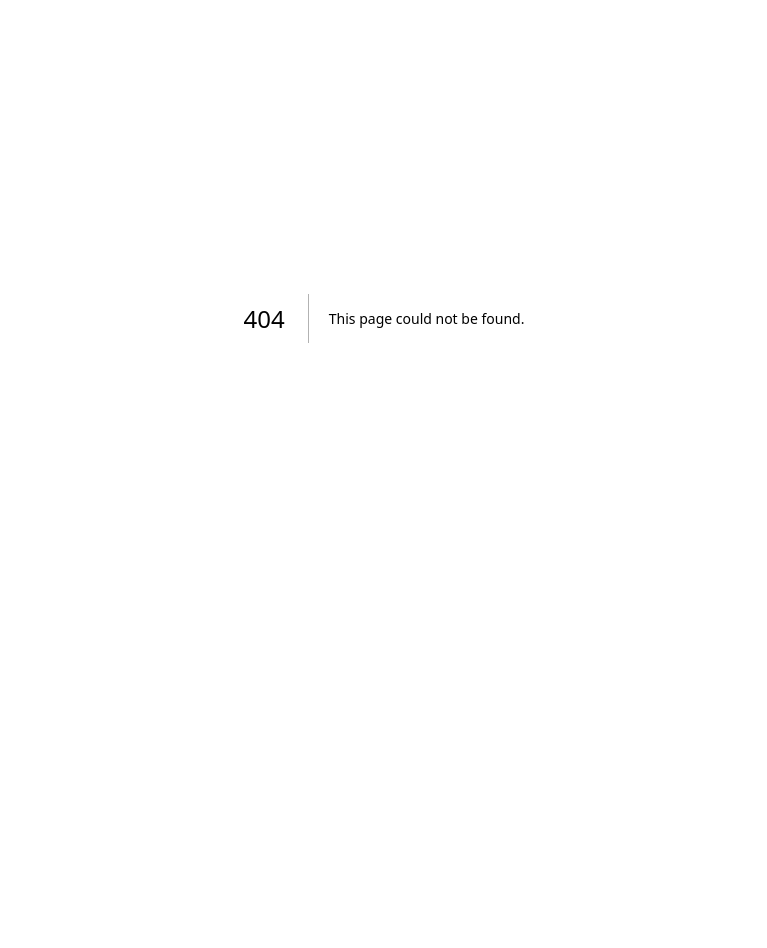
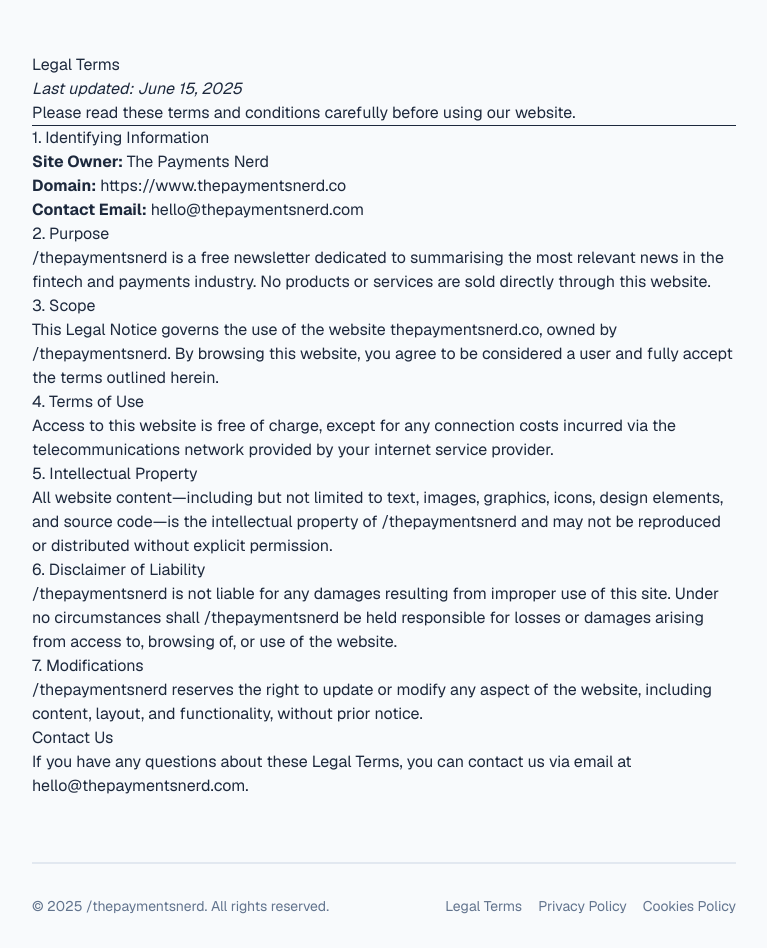
Before and after one commit to cesarhdzmorado/thepaymentsnerdv2, a Next.js app in the folder web/: page /legal in a window 1280 px wide. Before the commit this address had no page. Shown: the part 82-1030 px from the top of the page, without its empty margins (256-1023 px from the left). Before the commit the page ends 800 px from the top, so only its background shows below. Built offline with nearby package versions, Linux system fonts and the light colour scheme.

Commit message:
Included the placeholders for the legal, cookies and other policies.

```diff
--- /dev/null
+++ b/web/app/cookies/page.tsx
@@ -0,0 +1,33 @@
+// app/cookies/page.tsx
+import { LegalPageLayout } from '@/components/LegalPageLayout';
+import type { Metadata } from 'next';
+
+export const metadata: Metadata = {
+  title: 'Cookies Policy | /thepaymentsnerd',
+  description: 'Information about our use of cookies on the /thepaymentsnerd website.',
+};
+
+export default function CookiesPolicyPage() {
+  return (
+    <LegalPageLayout title="Cookies Policy">
+      <p><em>Last updated: June 18, 2025</em></p>
+
+      <p>
+        This Cookies Policy explains what cookies are and how we use them. You should read this policy so you can understand what type of cookies we use, or the information we collect using cookies and how that information is used.
+      </p>
+
+      {/* --- ADD YOUR FULL COOKIES POLICY TEXT HERE --- */}
+      <p>
+        This is placeholder text. You should replace this with your actual Cookies Policy content.
+      </p>
+
+      <h2>Contact Us</h2>
+      <p>
+        If you have any questions about this Cookies Policy, you can contact us:
+      </p>
+      <ul>
+        <li>By email: your.email@example.com</li>
+      </ul>
+    </LegalPageLayout>
+  );
+}
--- /dev/null
+++ b/web/app/legal/page.tsx
@@ -0,0 +1,75 @@
+// web/app/legal/page.tsx
+import { LegalPageLayout } from '@/components/LegalPageLayout';
+import type { Metadata } from 'next';
+
+// This sets the browser tab title for this specific page
+export const metadata: Metadata = {
+  title: 'Legal Terms | /thepaymentsnerd',
+  description: 'The legal terms and conditions for using the /thepaymentsnerd website.',
+};
+
+export default function LegalTermsPage() {
+  // We'll use today's date dynamically for the 'Last updated' field
+  const lastUpdatedDate = new Date().toLocaleDateString('en-US', {
+    year: 'numeric',
+    month: 'long',
+    day: 'numeric',
+  });
+
+  return (
+    <LegalPageLayout title="Legal Terms">
+      <p>
+        <em>Last updated: {lastUpdatedDate}</em>
+      </p>
+
+      <p>
+        Please read these terms and conditions carefully before using our website.
+      </p>
+
+      <hr />
+
+      <h2>1. Identifying Information</h2>
+      <ul>
+        <li><strong>Site Owner:</strong> The Payments Nerd</li>
+        <li><strong>Domain:</strong> https://www.thepaymentsnerd.co</li>
+        <li><strong>Contact Email:</strong> hello@thepaymentsnerd.com</li>
+      </ul>
+
+      <h2>2. Purpose</h2>
+      <p>
+        /thepaymentsnerd is a free newsletter dedicated to summarising the most relevant news in the fintech and payments industry. No products or services are sold directly through this website.
+      </p>
+
+      <h2>3. Scope</h2>
+      <p>
+        This Legal Notice governs the use of the website thepaymentsnerd.co, owned by /thepaymentsnerd. By browsing this website, you agree to be considered a user and fully accept the terms outlined herein.
+      </p>
+
+      <h2>4. Terms of Use</h2>
+      <p>
+        Access to this website is free of charge, except for any connection costs incurred via the telecommunications network provided by your internet service provider.
+      </p>
+
+      <h2>5. Intellectual Property</h2>
+      <p>
+        All website content—including but not limited to text, images, graphics, icons, design elements, and source code—is the intellectual property of /thepaymentsnerd and may not be reproduced or distributed without explicit permission.
+      </p>
+
+      <h2>6. Disclaimer of Liability</h2>
+      <p>
+        /thepaymentsnerd is not liable for any damages resulting from improper use of this site. Under no circumstances shall /thepaymentsnerd be held responsible for losses or damages arising from access to, browsing of, or use of the website.
+      </p>
+
+      <h2>7. Modifications</h2>
+      <p>
+        /thepaymentsnerd reserves the right to update or modify any aspect of the website, including content, layout, and functionality, without prior notice.
+      </p>
+
+      <h2>Contact Us</h2>
+      <p>
+        If you have any questions about these Legal Terms, you can contact us via email at{' '}
+        <a href="mailto:hello@thepaymentsnerd.com">hello@thepaymentsnerd.com</a>.
+      </p>
+    </LegalPageLayout>
+  );
+}
--- /dev/null
+++ b/web/app/privacy/page.tsx
@@ -0,0 +1,33 @@
+// app/privacy/page.tsx
+import { LegalPageLayout } from '@/components/LegalPageLayout';
+import type { Metadata } from 'next';
+
+export const metadata: Metadata = {
+  title: 'Privacy Policy | /thepaymentsnerd',
+  description: 'Our privacy policy outlines how we handle data at /thepaymentsnerd.',
+};
+
+export default function PrivacyPolicyPage() {
+  return (
+    <LegalPageLayout title="Privacy Policy">
+      <p><em>Last updated: June 18, 2025</em></p>
+
+      <p>
+        This Privacy Policy describes Our policies and procedures on the collection, use and disclosure of Your information when You use the Service and tells You about Your privacy rights and how the law protects You.
+      </p>
+
+      {/* --- ADD YOUR FULL PRIVACY POLICY TEXT HERE --- */}
+      <p>
+        This is placeholder text. You should replace this with your actual Privacy Policy content.
+      </p>
+
+      <h2>Contact Us</h2>
+      <p>
+        If you have any questions about this Privacy Policy, you can contact us:
+      </p>
+      <ul>
+        <li>By email: your.email@example.com</li>
+      </ul>
+    </LegalPageLayout>
+  );
+}
--- a/web/components/Footer.tsx
+++ b/web/components/Footer.tsx
@@ -9,7 +9,7 @@
   return (
     <footer className="mt-16 pt-8 border-t-2 border-slate-200 text-slate-500">
       <div className="flex flex-col sm:flex-row justify-between items-center gap-4">
-        <p className="text-sm">© {new Date().getFullYear()} The Payments Nerd. All rights reserved.</p>
+        <p className="text-sm">© {new Date().getFullYear()} /thepaymentsnerd. All rights reserved.</p>
         <div className="flex gap-4">
           {footerLinks.map((link) => (
             <a key={link.name} href={link.href} className="text-sm hover:text-slate-900 hover:underline">
--- /dev/null
+++ b/web/components/LegalPageLayout.tsx
@@ -0,0 +1,34 @@
+// components/LegalPageLayout.tsx
+import type { ReactNode } from 'react';
+import { Logo } from '@/components/Logo';
+import { Footer } from '@/components/Footer';
+
+interface LegalPageLayoutProps {
+  title: string;
+  children: ReactNode; // 'children' will be the content of our page
+}
+
+export function LegalPageLayout({ title, children }: LegalPageLayoutProps) {
+  return (
+    <div className="bg-slate-50 font-sans text-slate-800 antialiased">
+      <main className="max-w-3xl mx-auto p-4 sm:p-8">
+        <header className="text-center mb-12">
+          {/* We'll reuse our existing Logo component for consistency */}
+          <div className="inline-block">
+             <a href="/" aria-label="Back to homepage">
+                <Logo />
+             </a>
+          </div>
+        </header>
+
+        <article className="prose prose-lg max-w-none prose-slate">
+          <h1>{title}</h1>
+          {children}
+        </article>
+
+        {/* We'll reuse our existing Footer component */}
+        <Footer />
+      </main>
+    </div>
+  );
+}
```
